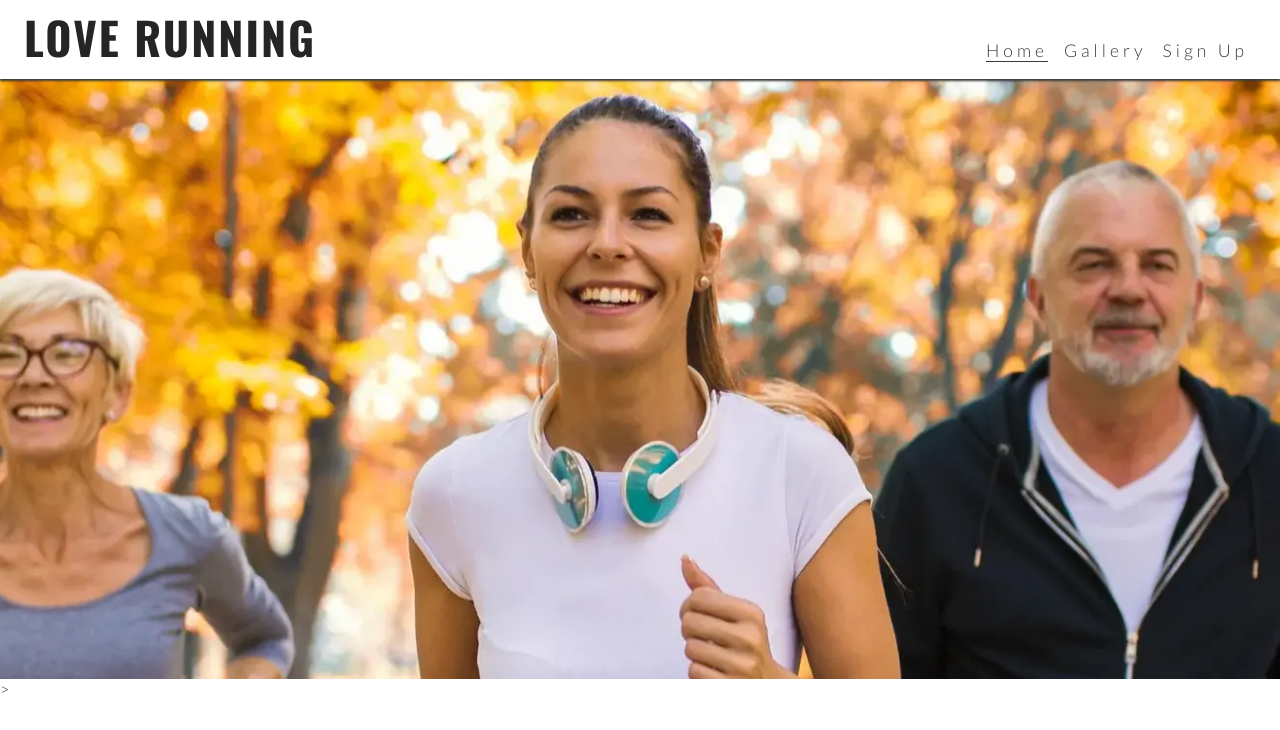
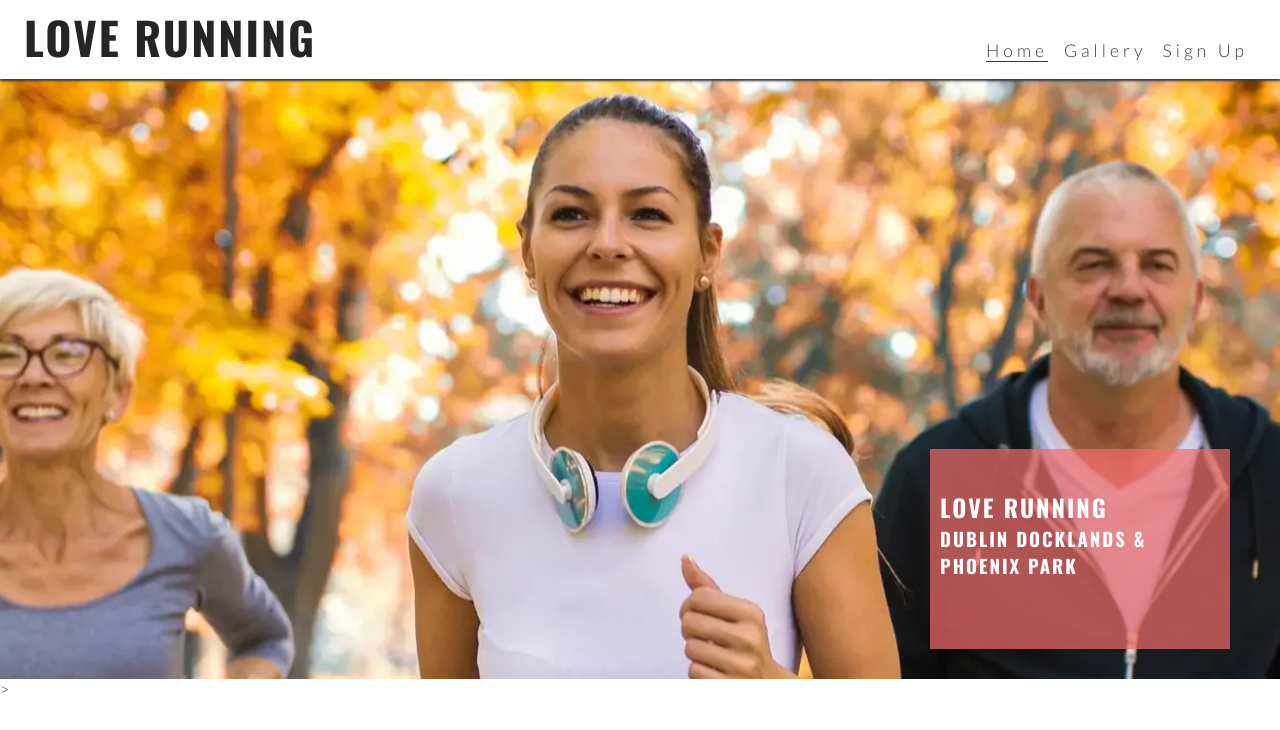
Before and after one commit to joemellis/LoveRuinning, a plain HTML site: page index.html in a window 1280 px wide. Shown: the top 730 px of the page. Drawn offline with nearby package versions, Linux system fonts and the light colour scheme.

Commit message:
added hero overlay text

```diff
--- a/assets/css/style.css
+++ b/assets/css/style.css
@@ -19,6 +19,13 @@ body {
     font-family: "Lato", sans-serif;
 }
 
+/*----h1 element----*/
+h1, h2, h3 {
+    font-family: "Oswald", sans-serif;
+    text-transform: uppercase;
+    letter-spacing: 2px;
+    color: #252525;
+}
 
 /*----header element----*/
 header {
@@ -40,13 +47,6 @@ header a {
 }
 
 
-/*----h1 element----*/
-h1 {
-    font-family: "Oswald", sans-serif;
-    text-transform: uppercase;
-    letter-spacing: 2px;
-    color: #252525;
-}
 
 /*----main element----*/
 main {
@@ -60,8 +60,25 @@ main {
     height:600px;
     width:100%;
     background:url(../images/hero-image.webp) no-repeat center center/cover;
+    position:relative;
 }
 
+#cover-text{
+    /*----final rgba value to set bg transparent---*/
+    background-color:rgba(241, 109, 107, .7);
+    font-size:130;
+    position:absolute;
+    bottom:30px;
+    width:80%;
+    min-height:200px;
+    padding-top:40px;
+    padding-left:10px;
+}
+
+/*----Menu id element---*/
+#cover-text > h2,#cover-text > h3{
+color:#ffffff;
+}
 /*----Menu id element---*/
 #menu {
     font-size: 110%;
@@ -156,6 +173,12 @@ list-style-type:none;
         margin-top: 79px;
 
     }
+
+        /*----hero----*/
+#cover-text{
+    width:300px;
+    right:50px;
+}
 }
 
 /*----media query----*/
--- a/index.html
+++ b/index.html
@@ -52,7 +52,10 @@
     <!--main-->
     <main>
         <section id="hero">
-
+            <div id="cover-text">
+                <h2>Love Running</h2>
+                <h3>Dublin Docklands & Phoenix Park</h3>
+            </div>
         </section>>
     </main>
 
```
